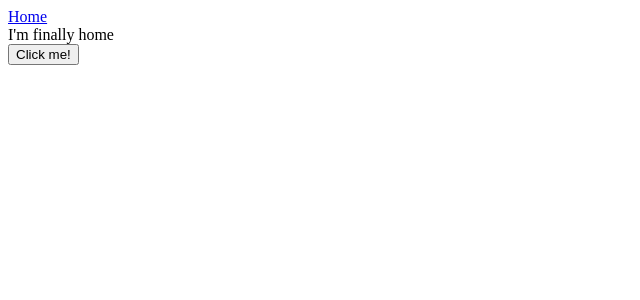
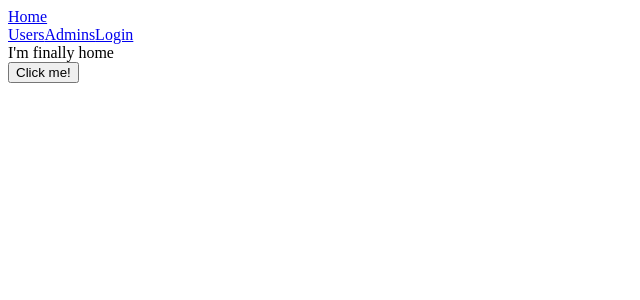
Before and after one commit to willramsey/react-server-side-rendering, a React app: page / in a window 1280 px wide. Shown: the top 300 px of the page, without its empty margins (0-640 px from the left). Built offline with nearby package versions, Linux system fonts and the light colour scheme; the HTML template or start-up script is replaced by a standard one.

Commit message:
Customize header component

```diff
--- a/src/client/components/Header.js
+++ b/src/client/components/Header.js
@@ -4,9 +4,20 @@
 
 const Header = ({ auth }) => {
   console.log('My auth status is', auth);
+  const button = auth ? (
+    <a href="/api/logout">Sign out</a>
+  ) : (
+    <a href="/api/auth/google">Login</a>
+  );
+
   return (
     <div>
       <Link to="/">Home</Link>
+      <div>
+        <Link to="/users">Users</Link>
+        <Link to="/admins">Admins</Link>
+        {button}
+      </div>
     </div>
   );
 };
```
